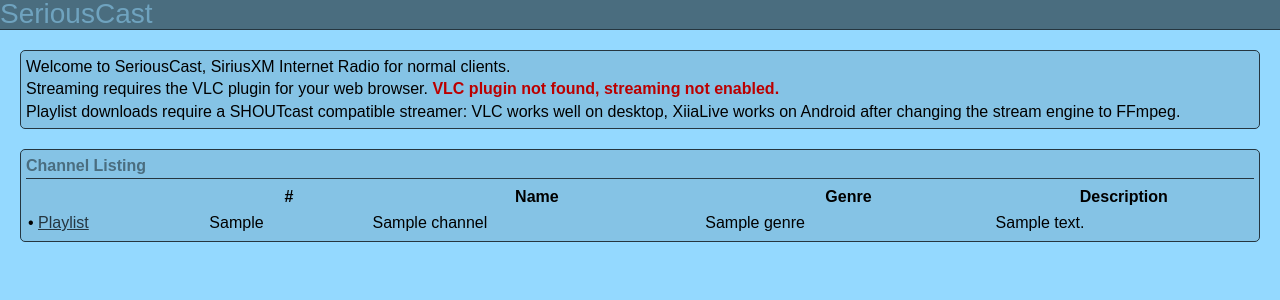
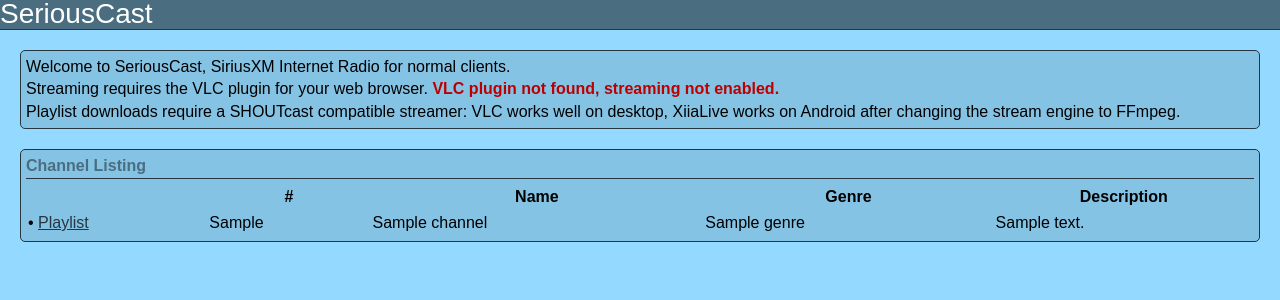
Before and after one commit to schlarpc/SeriousCast, a Python web app: template templates/list.html in a window 1280 px wide. Shown: the top 300 px of the page. Run offline with Jinja, Linux system fonts and the light colour scheme; the template is opened without the code that fills it: most values are stand-ins (such as "Sample title", 1, 10 or a date in 2020); some libraries are stand-ins or nearby versions.

Commit message:
Made header text white

```diff
--- a/static/styles.css
+++ b/static/styles.css
@@ -25,10 +25,6 @@
     width: 100%;
 }
 
-h1, h2 {
-    color: #6fa3bf;
-}
-
 header {
     background-color: #4a6d7f;
     border-bottom: 1px solid #253640;
@@ -37,6 +33,7 @@
     top: 0;
     left: 0;
     min-height: 30px;
+    color: white;
 }
 
 h1 {
@@ -47,6 +44,7 @@
 }
 
 h2 {
+    color: #6fa3bf;
     font-size: 16px;
     color: #4a6d7f;
     font-weight: bold;
@@ -92,7 +90,6 @@
     line-height: 29px;
     padding: 0 10px;
     text-align: right;
-    color: #6fa3bf;
     float: right;
 }
 
```
